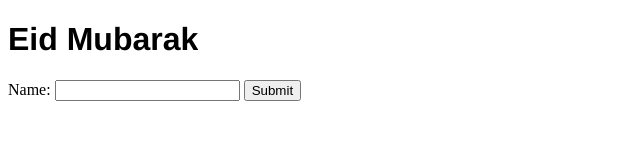
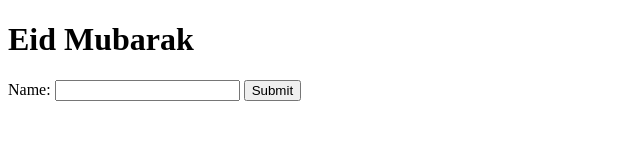
Before and after one commit to Thomas3Thayyil/Thomas3Thayyil.github.io, a plain HTML site: page index.html in a window 1280 px wide. Shown: the full height of the page, 0-640 px from the left. Drawn offline with Linux system fonts and the light colour scheme.

Commit message:
Update index.html

```diff
--- a/index.html
+++ b/index.html
@@ -4,7 +4,7 @@
 <title>Good Morning</title>
 </head>
 <body>
-<h1 style='font-family:helvetica'>Eid Mubarak</h1>
+<h1 style='font-family:copperplate gothic'>Eid Mubarak</h1>
 <form>
   <label for="name">Name:</label>
   <input type="text" id="name" name="name">
```
